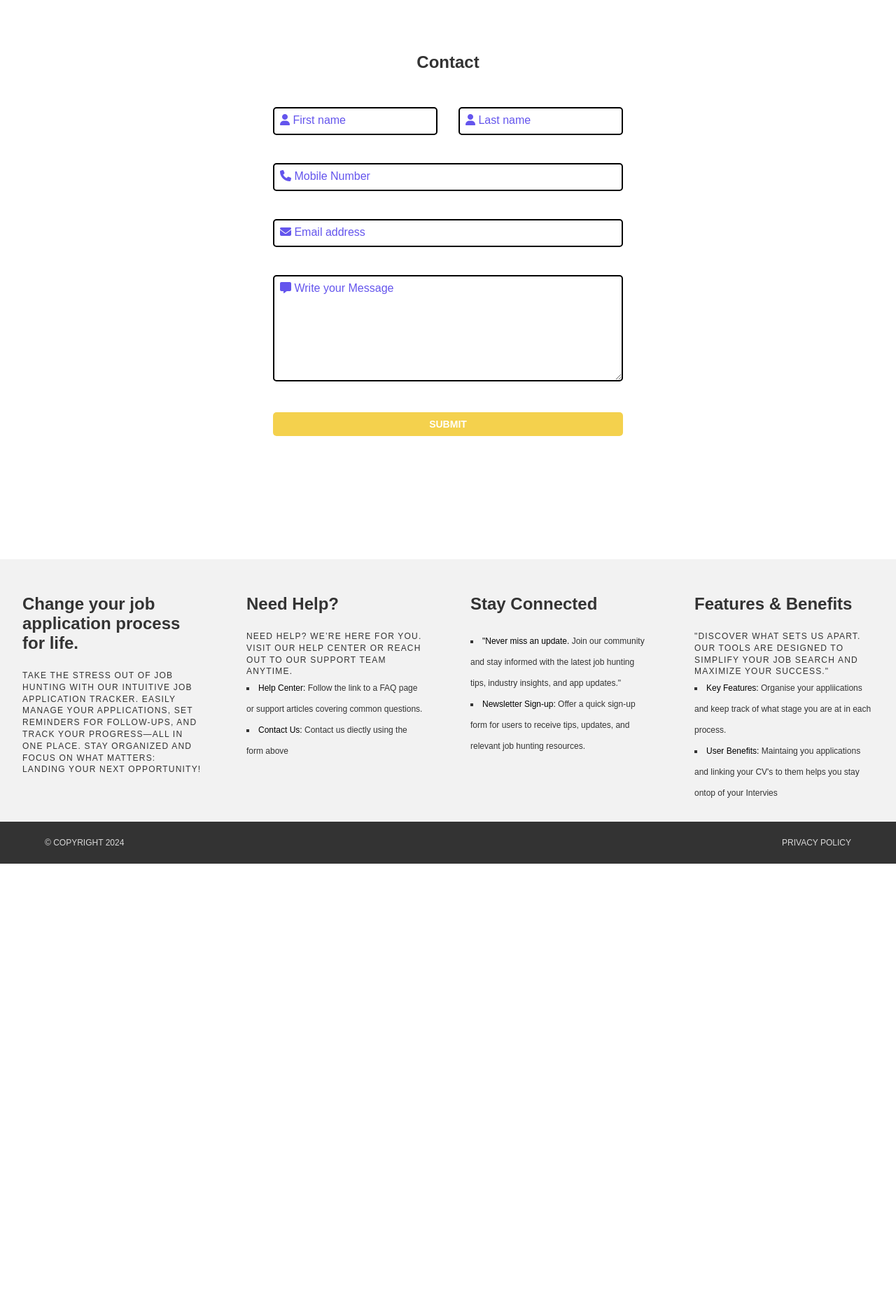
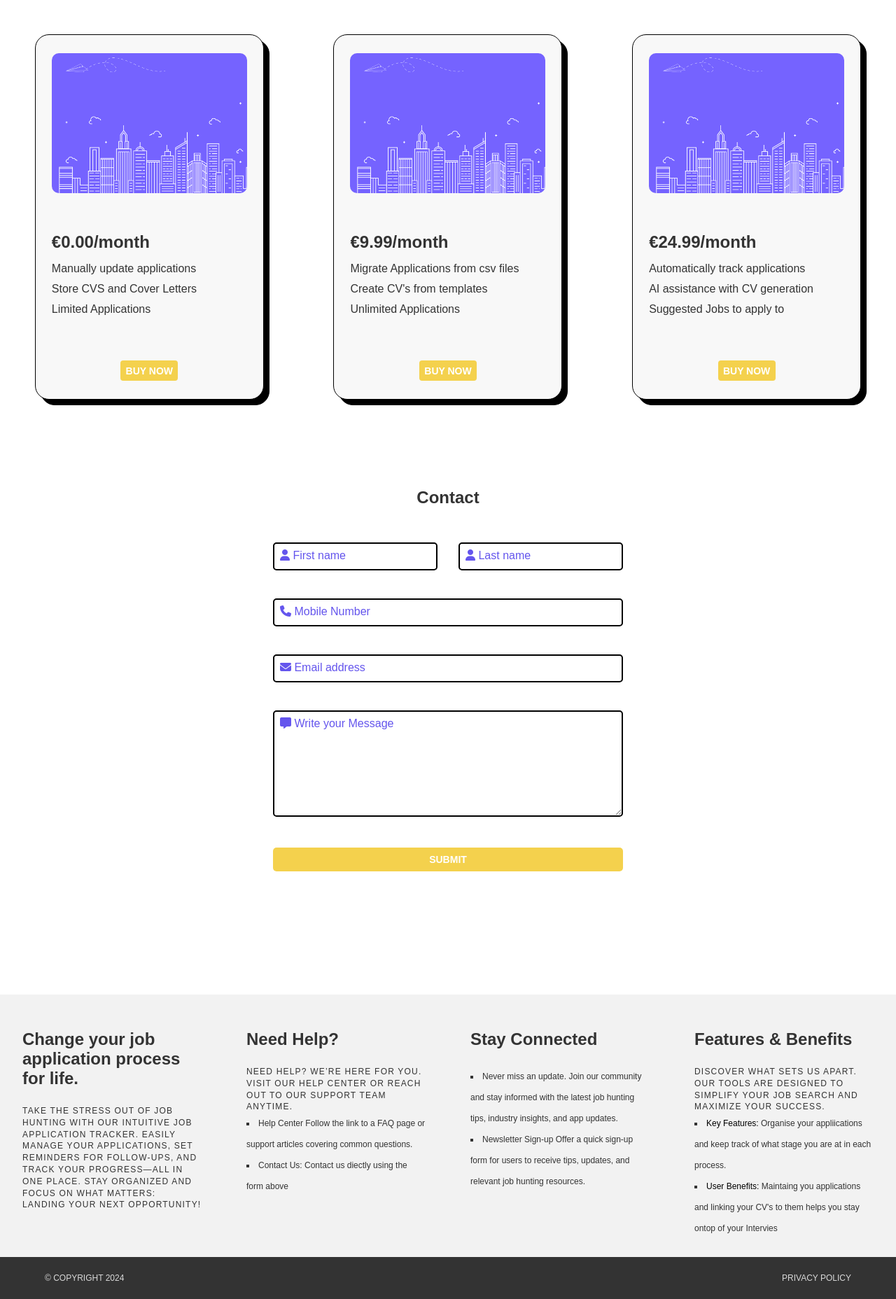
Before and after one commit to ShaneDoyleDev/jobtrail, a Django app: page / in a window 1280 px wide. Shown: the part 1675-3531 px from the top of the page at 70% size. Before the commit the page ends 2909 px from the top, so only its background shows below. Run offline with Django 5.2, Linux system fonts and the light colour scheme; some libraries are stand-ins or nearby versions.

Commit message:
set card image to inline style

```diff
--- a/templates/staticpages/index.html
+++ b/templates/staticpages/index.html
@@ -7,14 +7,14 @@
 <section class="landing-page-header" style="background-image: url('{% static "images/header-bg.png" %}');">
   <h1 id="header-title" class="title">Streamline your job hunting process</h1>
   <a href="#about">
-      <img id="header-arrow" class="arrow" src="{% static 'images/arrow-down.svg' %}"alt="">
+      <img id="header-arrow" class="arrow" src="{% static 'images/arrow-down.svg' %}" alt="Scroll down arrow">
   </a>
 </section>
 <section id="about">
   <div class="about-flex-box">
     <div class="text-block">
       <h1 class="text-container">Transform your job application experience</h1>
-      <p class="text-container">Stream line your application process. We strive to deliver a software that not only makes managing you application easier but strives to deliver on a more scuccesfulf and smoother journey as a result.</p>
+      <p class="text-container">Streamline your application process. We strive to deliver software that not only makes managing your application easier but strives to deliver a more successful and smoother journey as a result.</p>
       <a class="text-container" href="#">Learn more</a>
     </div>
     <div class="image-block" style="background-image: url('https://plus.unsplash.com/premium_photo-1683121855240-5d3f67a5fdec?w=500&auto=format&fit=crop&q=60&ixlib=rb-4.0.3&ixid=M3wxMjA3fDB8MHxzZWFyY2h8MXx8cmVjcnVpdG1lbnR8ZW58MHx8MHx8fDA%3D');"></div>
@@ -30,7 +30,6 @@
 </section>
 
 <section id="services">
-  {% for service in services %}
     <div class="price-box">
       <div class="price-image" style="background-image: url('{% static "images/header-bg.png" %}');">
       </div>
@@ -46,7 +45,38 @@
         <p class="buy-now-button-text">Buy Now</p>
       </div>
     </div>
-  {% endfor %}
+
+     <div class="price-box">
+    <div class="price-image" style="background-image: url('{% static "images/header-bg.png" %}');">
+    </div>
+    <div class="content">
+      <h1 class="price">€9.99/<span>month</span></h1>
+      <ul>
+        <li>Migrate Applications from csv files</li>
+        <li>Create CV's from templates</li>
+        <li>Unlimited Applications</li>
+      </ul>
+    </div>
+    <div class="buy-now-button">
+      <p class="buy-now-button-text">Buy Now</p>
+    </div>
+  </div>
+
+  <div class="price-box">
+    <div class="price-image" style="background-image: url('{% static "images/header-bg.png" %}');">
+    </div>
+    <div class="content">
+      <h1 class="price">€24.99/<span>month</span></h1>
+      <ul>
+        <li>Automatically track applications</li>
+        <li>AI assistance with CV generation</li>
+        <li>Suggested Jobs to apply to</li>
+      </ul>
+    </div>
+    <div class="buy-now-button">
+      <p class="buy-now-button-text">Buy Now</p>
+    </div>
+  </div>
 </section>
 
 <!-- Contact -->
@@ -98,11 +128,11 @@
         <p class="footer-content">Need help? We’re here for you. Visit our Help Center or reach out to our support team anytime.</p>
         <ul>
           <li>
-            <a href="#" target="_blank" aria-label="">Help Center:</a>
+            Help Center
               Follow the link to a FAQ page or support articles covering common questions.
           </li>
           <li>
-            <a href="#contact" aria-label="">Contact Us: </a>
+            Contact Us:
              Contact us diectly using the form above
           </li>
         </ul>
@@ -111,11 +141,11 @@
         <h2>Stay Connected</h2>
         <ul>
           <li>
-            <a href="#" target="_blank" aria-label="Open a new tab to partimenti.org">"Never miss an update.</a>
-               Join our community and stay informed with the latest job hunting tips, industry insights, and app updates."
+           Never miss an update.
+               Join our community and stay informed with the latest job hunting tips, industry insights, and app updates.
           </li>
           <li>
-            <a href="#" target="_blank" aria-label="Open a new tab to improv planet">Newsletter Sign-up:</a>
+            Newsletter Sign-up
               Offer a quick sign-up form for users to receive tips, updates, and relevant job hunting resources.
             </a>
           </li>
@@ -123,7 +153,7 @@
       </div>
       <div class="footer-box-item">
         <h2>Features & Benefits</h2>
-        <p class="footer-content">"Discover what sets us apart. Our tools are designed to simplify your job search and maximize your success."</p>
+        <p class="footer-content">Discover what sets us apart. Our tools are designed to simplify your job search and maximize your success.</p>
         <ul>
           <li>
             <a href="" target="_blank" aria-label="Open a new tab to the metropole hotel website">Key Features:</a>
```
